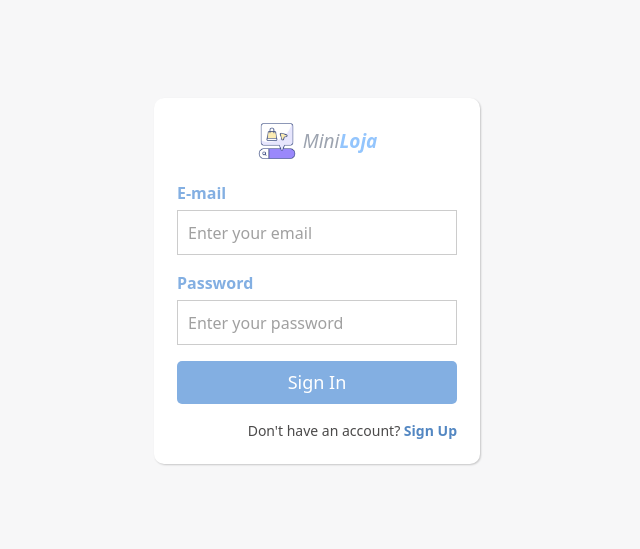
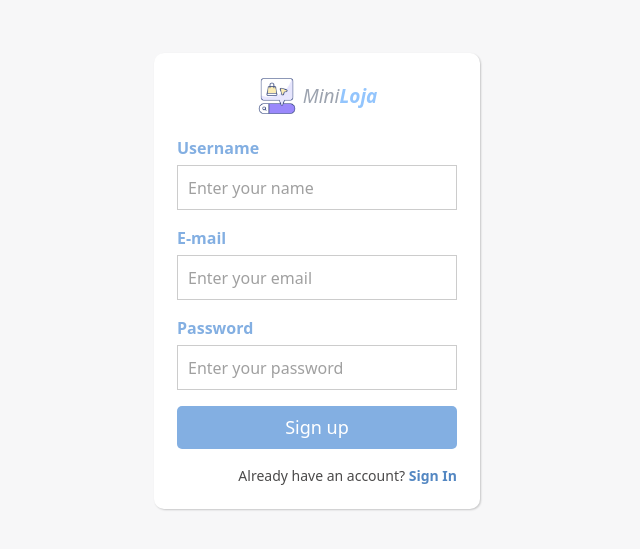
Before and after one commit to GerlandioBernardo/MiniLoja, a React (Vite) app in the folder frontend/: page / in a window 1280 px wide. Shown: the part 119-668 px from the top of the page, without its empty margins (323-963 px from the left). Built offline with nearby package versions, Linux system fonts and the light colour scheme.

Commit message:
feat: adicionar pagina de cadastro

```diff
--- a/frontend/package.json
+++ b/frontend/package.json
@@ -15,6 +15,7 @@
     "react-dom": "^19.1.1",
     "react-icons": "^5.5.0",
     "react-router-dom": "^7.8.2",
+    "react-toastify": "^11.0.5",
     "tailwindcss": "^4.1.13"
   },
   "devDependencies": {
--- a/frontend/src/App.tsx
+++ b/frontend/src/App.tsx
@@ -1,12 +1,16 @@
 import { BrowserRouter } from "react-router-dom";
 import Home from "./pages/home/Home";
 import Login from "./pages/login/Login";
+import Signup from "./pages/signup/Signup";
+import { ToastContainer } from "react-toastify";
+import "react-toastify/dist/ReactToastify.css";
 
 
 function App() {
   return (
     <BrowserRouter>
-      <Login/>
+      <Signup/>
+      <ToastContainer/>
     </BrowserRouter>
   )
 }
--- /dev/null
+++ b/frontend/src/pages/signup/Signup.tsx
@@ -0,0 +1,90 @@
+import React, { useState } from 'react';
+import '../../styles/styles.css';
+import iconShopVirtual from "../../assets/loja-virtual.png";
+import { NavLink } from "react-router-dom";
+import { toast } from 'react-toastify';
+
+export default function Signup() {
+    const [email, setEmail] = useState("");
+    const [password, setPassword] = useState("");
+    const [username, setUsername] = useState("");
+
+    function handleSubmit(event: React.FormEvent) {
+        event.preventDefault();
+
+        if (username.trim().length < 3) {
+            toast.error("Username must be at least 3 characters long");
+            return;
+        }
+        if (!/^[^\s@]+@[^\s@]+\.[^\s@]+$/.test(email)) {
+            toast.error("Please enter a valid email address");
+            return;
+        }
+        if (password.length < 6) {
+            toast.error("Password must be at least 6 characters long");
+            return;
+        }
+
+        setEmail("");
+        setUsername("");
+        setPassword("");
+    }
+
+    return (
+        <section className="signup-container">
+            <div className="signup-form">
+
+                <div className="signup-logoApp">
+                    <div>
+                        <img className="signup-logo" src={iconShopVirtual} alt='Icon Shop Virtual' />
+                    </div>
+                    <div className="signup-nameApp">
+                        <span className="signup-firstName">Mini</span>
+                        <span className="signup-secondName">Loja</span>
+                    </div>
+                </div>
+
+                <form onSubmit={handleSubmit}>
+                    <label className="signup-label">Username</label><br></br>
+                    <input className="signup-input" type="text"
+                        placeholder="Enter your name"
+                        required
+                        value={username}
+                        onChange={(event) => setUsername(event.target.value)}
+                    /><br></br>
+
+                    <label className="signup-label">E-mail</label><br></br>
+                    <input className="signup-input" type="text"
+                        placeholder="Enter your email"
+                        required
+                        value={email}
+                        onChange={(event) => setEmail(event.target.value)}
+                    /><br></br>
+
+                    <label className="signup-label">Password</label><br></br>
+                    <input className="signup-input" type="password"
+                        placeholder="Enter your password"
+                        required
+                        value={password}
+                        onChange={(event) => setPassword(event.target.value)}
+                    /><br></br>
+
+                    <div className="signup-container-button">
+                        <button className="signup-button" type="submit">Sign up</button>
+                    </div>
+                </form>
+
+                <p className="signup-textSmall">
+                    Already have an account?{" "}
+                    <NavLink
+                        to="#"
+                        className={({ isActive }) =>
+                            isActive ? "signup-navLinkActive" : "signup-navLink"
+                        }>
+                        Sign In
+                    </NavLink>
+                </p>
+            </div>
+        </section>
+    )
+}
--- /dev/null
+++ b/frontend/src/styles/styles.css
@@ -0,0 +1,101 @@
+*{
+    box-sizing: border-box;
+}
+
+.signup-container{
+    display: flex;
+    justify-content: center;
+    align-items: center;
+    height: 100vh;
+}
+
+.signup-form{
+    background-color: white;
+    width: auto;
+    height: auto;
+    padding: 23px;
+    box-shadow: 1px 1px 2px 0 rgba(0, 0, 0, 0.2);
+    border-radius: 10px;
+}
+.signup-logoApp{
+    display: flex;
+    justify-content: center;
+    align-items: center;
+    gap: 6px;
+    margin-bottom: 20px;
+}
+
+.signup-logo{
+    width: 40px;
+}
+.signup-nameApp{
+    font-style: italic;
+    font-size: 19px;
+}
+.signup-firstName{
+    color:#9ca3af;
+}
+.signup-secondName{
+    color: #93c5fd;
+    font-weight: 800;
+}
+.signup-label{
+    color: #83afe2;
+    font-weight: bold;
+}
+.signup-input {
+    width: 280px;
+    height: 45px;
+    margin-bottom: 1rem;
+    border: 1px solid #ccc;
+    font-size: 1rem;
+    margin-top: 5px;
+    padding-left: 10px;
+    color: rgb(66, 66, 66);
+}
+
+.signup-input:focus {
+    outline: none;
+    border-color: #4a90e2;
+    box-shadow: 0 0 4px rgba(74, 144, 226, 0.5);
+}
+.signup-container-button{
+    display: flex;
+    justify-content: center;
+    align-items: center;
+}
+.signup-button {
+  width: 280px;
+  height: 43px;
+  background-color: #83afe2;
+  color: white;
+  font-size: 1rem;
+  border: none;
+  outline: none;
+  border-radius: 5px;
+  cursor: pointer;
+  transition: background 0.3s ease;
+  font-size: 18px;
+}
+
+.signup-button:hover {
+  background-color: #549ce4;
+}
+.signup-textSmall{
+    font-size: 14px;
+    color: rgb(75, 74, 74);
+    padding-top: 1rem;
+    text-align: right;
+}
+.signup-navLink {
+  color: #60a5fa;
+  text-decoration: none;
+  font-weight: normal;
+}
+.signup-navLink, .signup-navLinkActive:hover{
+    color: #6ca9ee;
+}
+.signup-navLinkActive {
+  color: #5387c2;
+  font-weight: bold;
+}
```
Also changed, not shown: 1 other file (tests, documents, lock files or other folders).
